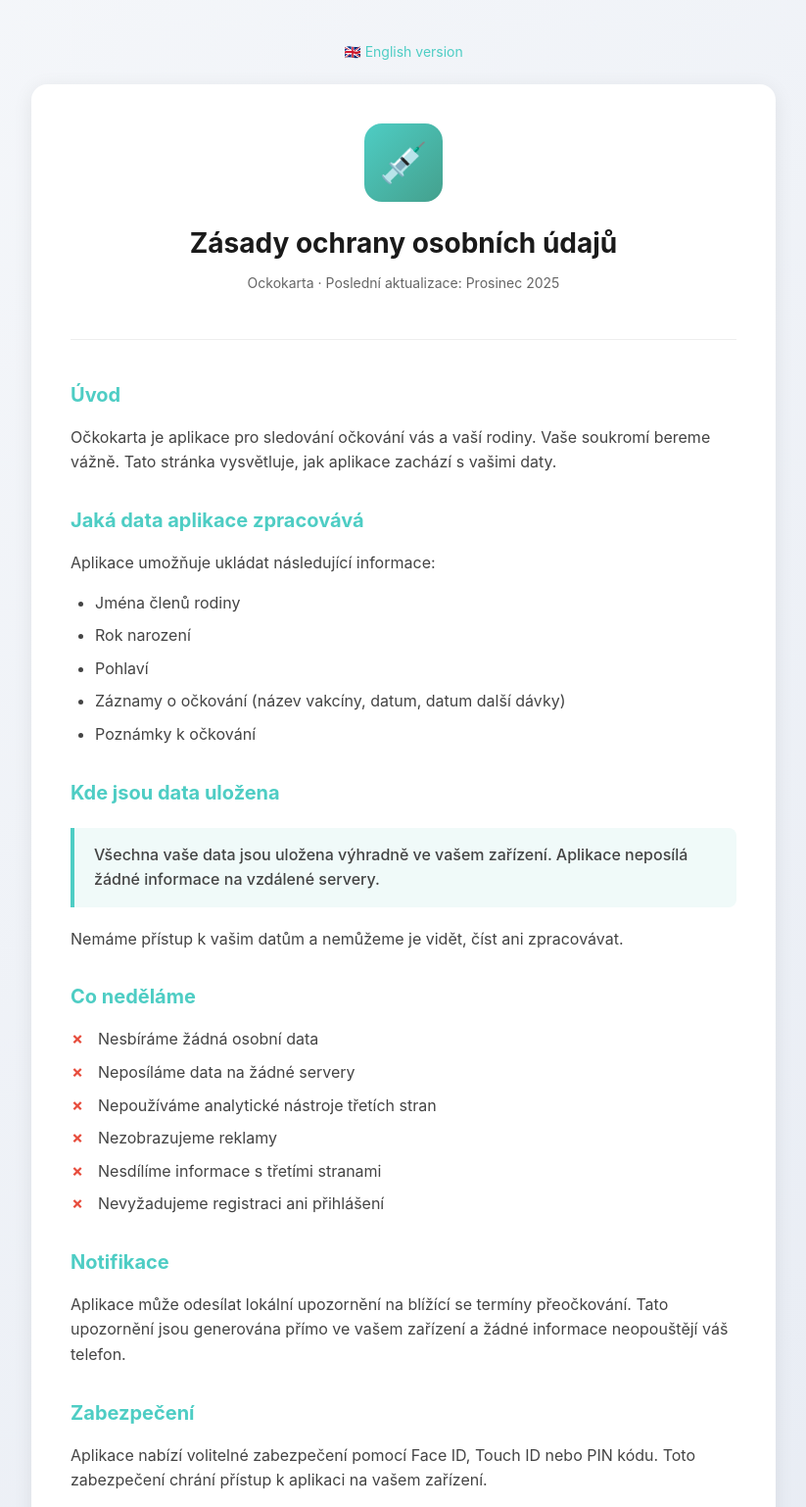
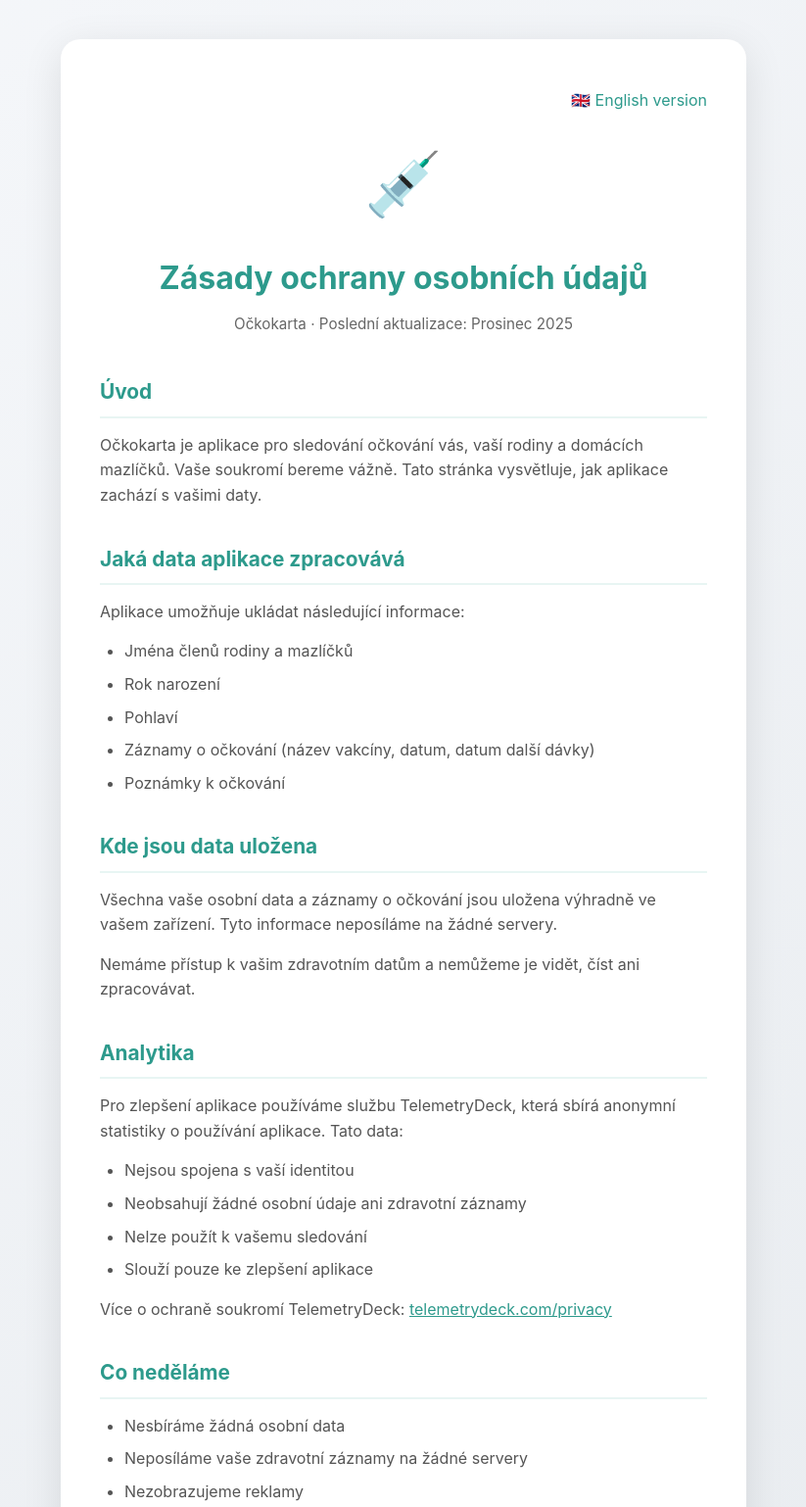
Before and after one commit to jhrad-apps/ockokarta-privacy, a plain HTML site: page index.html in a window 1280 px wide. Shown: the top 1538 px of the page at 98% size, without its empty margins (228-1051 px from the left). Drawn offline with Linux system fonts and the light colour scheme.

Commit message:
Update index.html

```diff
--- a/index.html
+++ b/index.html
@@ -15,137 +15,100 @@
             font-family: -apple-system, BlinkMacSystemFont, 'Segoe UI', Roboto, Oxygen, Ubuntu, sans-serif;
             line-height: 1.6;
             color: #333;
-            background: linear-gradient(135deg, #f5f7fa 0%, #e4e9f2 100%);
+            background: linear-gradient(135deg, #f5f7fa 0%, #e4e8ec 100%);
             min-height: 100vh;
+            padding: 40px 20px;
         }
 
         .container {
-            max-width: 800px;
+            max-width: 700px;
             margin: 0 auto;
-            padding: 40px 20px;
+            background: white;
+            border-radius: 20px;
+            box-shadow: 0 10px 40px rgba(0,0,0,0.1);
+            padding: 50px 40px;
         }
 
-        .card {
-            background: white;
-            border-radius: 16px;
-            padding: 40px;
-            box-shadow: 0 4px 20px rgba(0, 0, 0, 0.08);
+        .lang-switch {
+            text-align: right;
+            margin-bottom: 20px;
         }
 
-        .header {
-            text-align: center;
-            margin-bottom: 40px;
-            padding-bottom: 30px;
-            border-bottom: 1px solid #eee;
+        .lang-switch a {
+            color: #2D9A8C;
+            text-decoration: none;
         }
 
         .app-icon {
-            width: 80px;
-            height: 80px;
-            background: linear-gradient(135deg, #4ECDC4 0%, #44A08D 100%);
-            border-radius: 18px;
-            display: flex;
-            align-items: center;
-            justify-content: center;
-            margin: 0 auto 20px;
-            font-size: 40px;
+            font-size: 64px;
+            text-align: center;
+            margin-bottom: 20px;
         }
 
         h1 {
-            color: #1a1a1a;
-            font-size: 28px;
-            margin-bottom: 8px;
+            color: #2D9A8C;
+            text-align: center;
+            font-size: 2em;
+            margin-bottom: 10px;
         }
 
         .subtitle {
+            text-align: center;
             color: #666;
-            font-size: 14px;
+            margin-bottom: 40px;
+            font-size: 0.95em;
         }
 
         h2 {
-            color: #4ECDC4;
-            font-size: 20px;
-            margin: 30px 0 15px;
+            color: #2D9A8C;
+            font-size: 1.3em;
+            margin-top: 35px;
+            margin-bottom: 15px;
+            padding-bottom: 8px;
+            border-bottom: 2px solid #e8f5f3;
         }
 
         p {
             margin-bottom: 15px;
-            color: #444;
+            color: #555;
         }
 
         ul {
-            margin: 15px 0;
+            margin-bottom: 15px;
             padding-left: 25px;
+            color: #555;
         }
 
         li {
             margin-bottom: 8px;
-            color: #444;
         }
 
-        .highlight {
-            background: #f0faf9;
-            border-left: 4px solid #4ECDC4;
-            padding: 15px 20px;
-            border-radius: 0 8px 8px 0;
-            margin: 20px 0;
+        .contact-card {
+            background: linear-gradient(135deg, #e8f5f3 0%, #d4efea 100%);
+            border-radius: 15px;
+            padding: 30px;
+            text-align: center;
+            margin: 30px 0;
         }
 
-        .highlight p {
-            margin: 0;
-            font-weight: 500;
+        .contact-card a {
+            color: #2D9A8C;
+            text-decoration: none;
+            font-size: 1.2em;
+            font-weight: 600;
         }
 
-        .no-list {
-            list-style: none;
-            padding-left: 0;
+        a {
+            color: #2D9A8C;
         }
 
-        .no-list li {
-            position: relative;
-            padding-left: 28px;
-        }
-
-        .no-list li::before {
-            content: "✗";
-            position: absolute;
-            left: 0;
-            color: #e74c3c;
-            font-weight: bold;
-        }
-
-        .contact {
-            background: #f8f9fa;
-            border-radius: 12px;
-            padding: 20px;
+        footer {
             text-align: center;
-            margin-top: 30px;
-        }
-
-        .contact a {
-            color: #4ECDC4;
-            text-decoration: none;
-            font-weight: 500;
-        }
-
-        .footer {
-            text-align: center;
-            margin-top: 30px;
+            margin-top: 40px;
             padding-top: 20px;
             border-top: 1px solid #eee;
             color: #999;
-            font-size: 14px;
-        }
-
-        .lang-switch {
-            text-align: center;
-            margin-bottom: 20px;
-        }
-
-        .lang-switch a {
-            color: #4ECDC4;
-            text-decoration: none;
-            font-size: 14px;
+            font-size: 0.9em;
         }
     </style>
 </head>
@@ -155,20 +118,17 @@
             <a href="privacy-policy-en.html">🇬🇧 English version</a>
         </div>
 
-        <div class="card">
-            <div class="header">
         <div class="app-icon">💉</div>
         <h1>Zásady ochrany osobních údajů</h1>
-                <p class="subtitle">Ockokarta · Poslední aktualizace: Prosinec 2025</p>
-            </div>
+        <p class="subtitle">Očkokarta · Poslední aktualizace: Prosinec 2025</p>
 
         <h2>Úvod</h2>
-            <p>Očkokarta je aplikace pro sledování očkování vás a vaší rodiny. Vaše soukromí bereme vážně. Tato stránka vysvětluje, jak aplikace zachází s vašimi daty.</p>
+        <p>Očkokarta je aplikace pro sledování očkování vás, vaší rodiny a domácích mazlíčků. Vaše soukromí bereme vážně. Tato stránka vysvětluje, jak aplikace zachází s vašimi daty.</p>
 
         <h2>Jaká data aplikace zpracovává</h2>
         <p>Aplikace umožňuje ukládat následující informace:</p>
         <ul>
-                <li>Jména členů rodiny</li>
+            <li>Jména členů rodiny a mazlíčků</li>
             <li>Rok narození</li>
             <li>Pohlaví</li>
             <li>Záznamy o očkování (název vakcíny, datum, datum další dávky)</li>
@@ -176,16 +136,23 @@
         </ul>
 
         <h2>Kde jsou data uložena</h2>
-            <div class="highlight">
-                <p>Všechna vaše data jsou uložena výhradně ve vašem zařízení. Aplikace neposílá žádné informace na vzdálené servery.</p>
-            </div>
-            <p>Nemáme přístup k vašim datům a nemůžeme je vidět, číst ani zpracovávat.</p>
+        <p>Všechna vaše osobní data a záznamy o očkování jsou uložena výhradně ve vašem zařízení. Tyto informace neposíláme na žádné servery.</p>
+        <p>Nemáme přístup k vašim zdravotním datům a nemůžeme je vidět, číst ani zpracovávat.</p>
+
+        <h2>Analytika</h2>
+        <p>Pro zlepšení aplikace používáme službu TelemetryDeck, která sbírá anonymní statistiky o používání aplikace. Tato data:</p>
+        <ul>
+            <li>Nejsou spojena s vaší identitou</li>
+            <li>Neobsahují žádné osobní údaje ani zdravotní záznamy</li>
+            <li>Nelze použít k vašemu sledování</li>
+            <li>Slouží pouze ke zlepšení aplikace</li>
+        </ul>
+        <p>Více o ochraně soukromí TelemetryDeck: <a href="https://telemetrydeck.com/privacy" target="_blank">telemetrydeck.com/privacy</a></p>
 
         <h2>Co neděláme</h2>
-            <ul class="no-list">
+        <ul>
             <li>Nesbíráme žádná osobní data</li>
-                <li>Neposíláme data na žádné servery</li>
-                <li>Nepoužíváme analytické nástroje třetích stran</li>
+            <li>Neposíláme vaše zdravotní záznamy na žádné servery</li>
             <li>Nezobrazujeme reklamy</li>
             <li>Nesdílíme informace s třetími stranami</li>
             <li>Nevyžadujeme registraci ani přihlášení</li>
@@ -201,21 +168,21 @@
         <p>Aplikace nabízí jednorázový nákup pro odemčení plné verze. Platby jsou zpracovávány výhradně společností Apple prostřednictvím App Store. Nemáme přístup k vašim platebním údajům.</p>
 
         <h2>Děti</h2>
-            <p>Aplikace nesbírá vědomě žádné osobní údaje od nikoho, včetně dětí mladších 13 let. Vzhledem k tomu, že všechna data zůstávají pouze na vašem zařízení, nepředstavuje používání aplikace žádné riziko pro soukromí dětí.</p>
+        <p>Aplikace nesbírá vědomě žádné osobní údaje od nikoho, včetně dětí mladších 13 let. Vzhledem k tomu, že všechna zdravotní data zůstávají pouze na vašem zařízení, nepředstavuje používání aplikace žádné riziko pro soukromí dětí.</p>
 
         <h2>Změny zásad</h2>
         <p>Pokud dojde ke změnám těchto zásad, aktualizujeme datum "Poslední aktualizace" na této stránce.</p>
 
-            <div class="contact">
-                <h2 style="margin-top: 0;">Kontakt</h2>
+        <h2>Kontakt</h2>
         <p>Máte-li dotazy ohledně těchto zásad ochrany osobních údajů:</p>
-                <p><a href="mailto:DOPLŇ_SVŮJ_EMAIL">📧 jhrad.apps@proton.me</a></p>
+
+        <div class="contact-card">
+            <a href="mailto:jhrad.apps@proton.me">📧 jhrad.apps@proton.me</a>
         </div>
 
-            <div class="footer">
+        <footer>
             © 2025 Očkokarta
-            </div>
-        </div>
+        </footer>
     </div>
 </body>
 </html>
```
Lines whose indentation alone changed are shown as unchanged.
